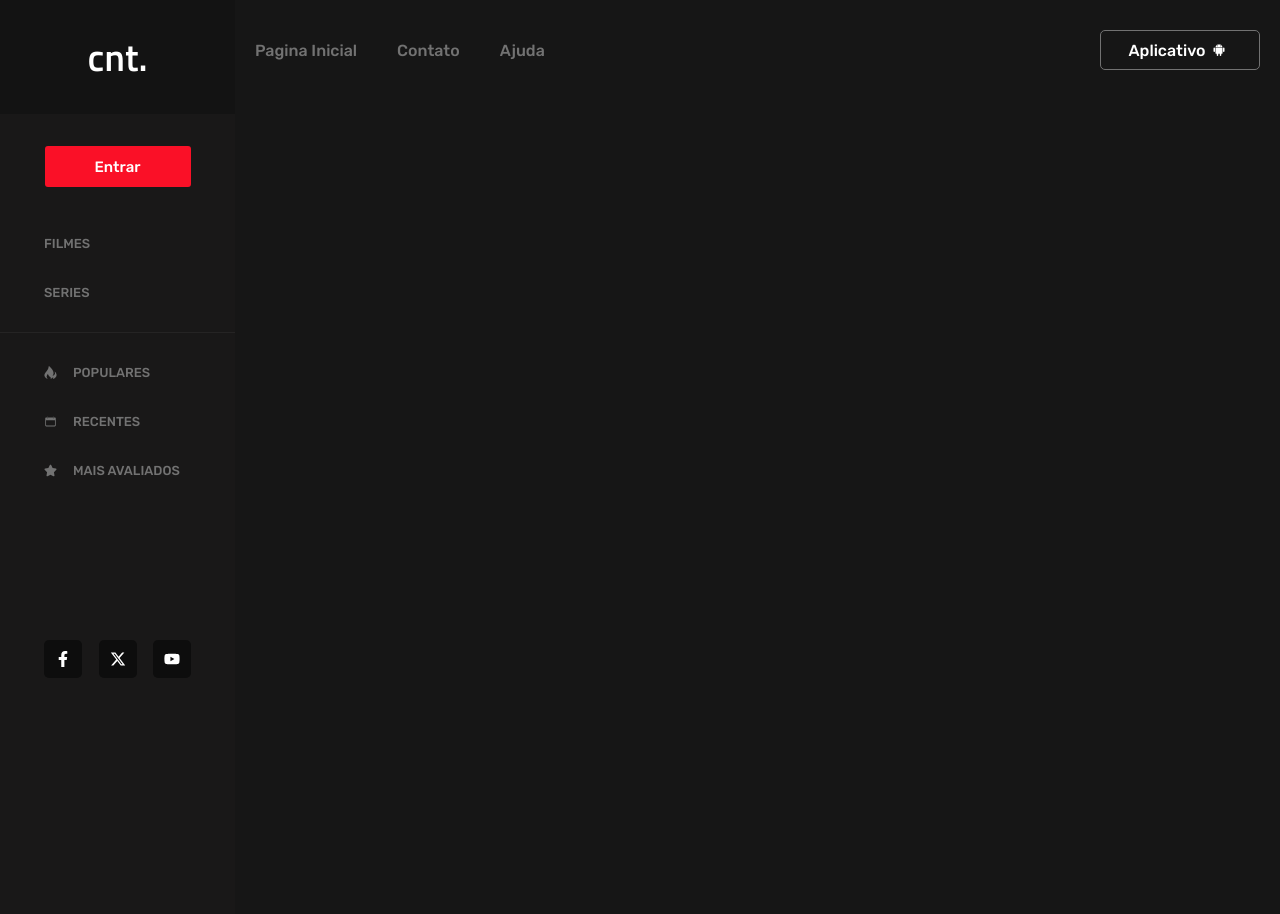
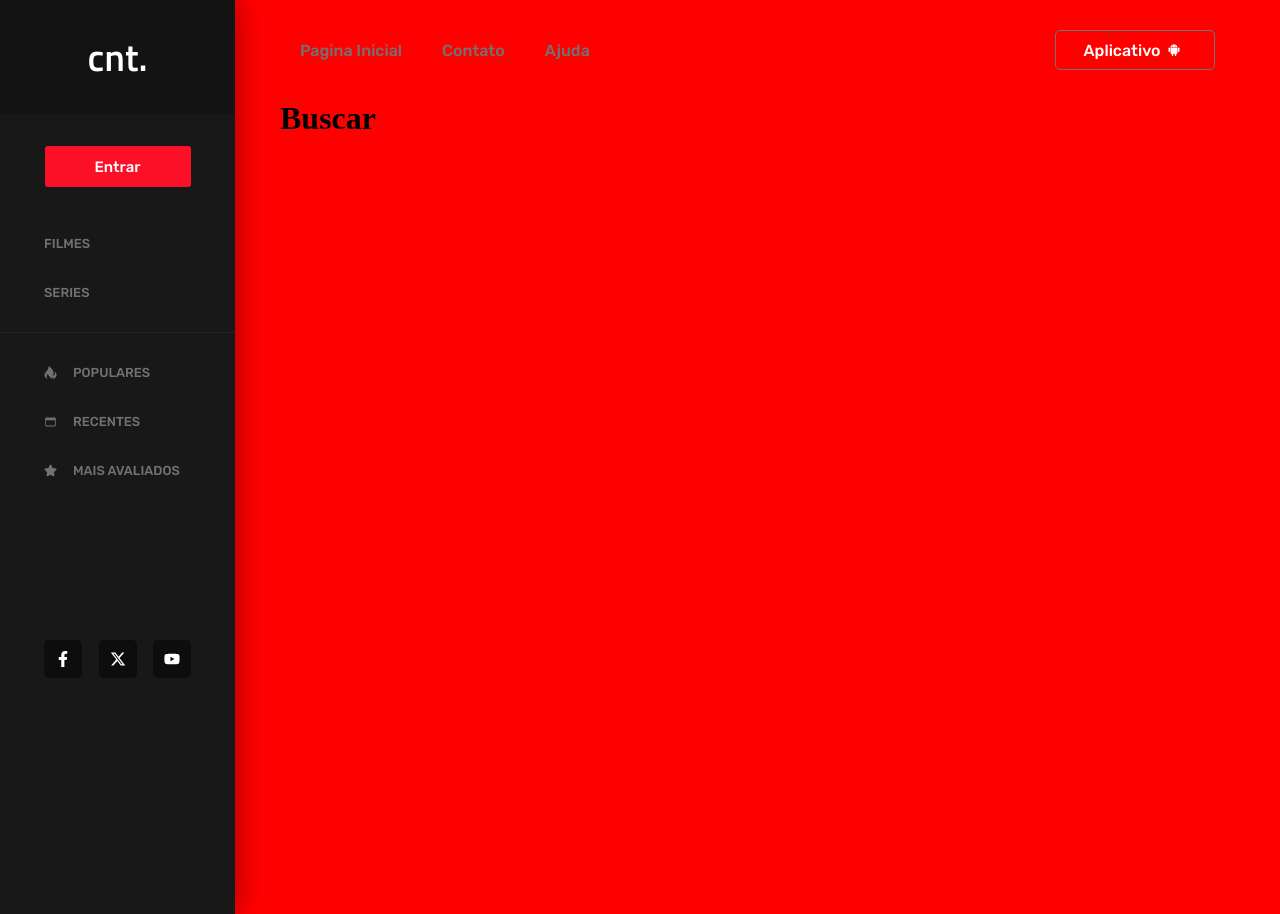
Before and after one commit to JoaoFernandesXD/cinetela, a React (Vite) app: page / in a window 1280 px wide. Built offline with nearby package versions, Linux system fonts and the light colour scheme.

Commit message:
feat: ajustando estrutura do projeto e adicionando o componete buscar

```diff
--- a/src/App.jsx
+++ b/src/App.jsx
@@ -1,15 +1,14 @@
 /* imports components */
+import Main from "./components/main/main"
+import Sidebar from "./components/sidebar/SideBar"
 
-import Header from "./components/header/header"
-import Sidebar from "./components/sidebar/SideBar"
-import Search from "./components/search/search"
 
 function App() {
 
   return (
     <>
       <Sidebar></Sidebar>
-      <Header></Header>
+      <Main></Main>
     </>
   )
 }
--- /dev/null
+++ b/src/components/main/main.css
@@ -0,0 +1,6 @@
+main {
+    width: 100%;
+    display: block;
+    padding: 0px 45px 0px 45px;
+    background-color: red;
+}
--- /dev/null
+++ b/src/components/main/main.jsx
@@ -0,0 +1,17 @@
+/* styles imports */
+import './main.css';
+
+/* imports components */
+import Header from '../header/header';
+import Search from '../search/search';
+
+function Main() {
+  return (
+    <main>
+      <Header />
+      <Search />
+    </main>
+  );
+}
+
+export default Main;
--- a/src/components/search/search.jsx
+++ b/src/components/search/search.jsx
@@ -1,6 +1,3 @@
-/* styles */
-import './search.css';
-
 function Search(){
     return(
         <h1>Buscar</h1>
--- a/src/components/sidebar/SideBar.css
+++ b/src/components/sidebar/SideBar.css
@@ -3,6 +3,7 @@
     max-width: 235px;
     height: 100%;
     background-color: var(--dark-20);
+    filter: drop-shadow(0 0 14.5px rgba(0,0,0,0.4));
 }
 .container__logo {
     width: 100%;
```
Also changed, not shown: src/components/search/search.css (deleted).
